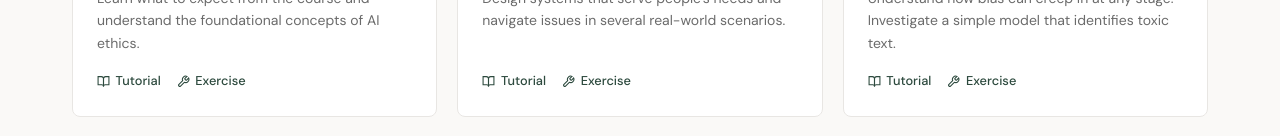
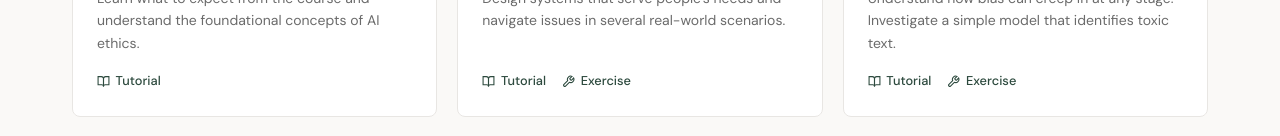
Before and after one commit to var0101/var0101.github.io, a plain HTML site: page index.html in a window 1280 px wide. Shown: the part 2832-2968 px from the top of the page. Drawn offline with nearby package versions, Linux system fonts and the light colour scheme.

Commit message:
Update index.html
Updated Exercise links

```diff
--- a/index.html
+++ b/index.html
@@ -574,7 +574,6 @@
                 <p class="card-description">Learn what to expect from the course and understand the foundational concepts of AI ethics.</p>
                 <div class="course-links">
                     <a href="https://www.kaggle.com/code/var0101/introduction-to-ai-ethics" target="_blank"><svg viewBox="0 0 24 24"><path d="M2 3h6a4 4 0 0 1 4 4v14a3 3 0 0 0-3-3H2z"/><path d="M22 3h-6a4 4 0 0 0-4 4v14a3 3 0 0 1 3-3h7z"/></svg> Tutorial</a>
-                    <a href="https://www.kaggle.com/learn/intro-to-ai-ethics" target="_blank"><svg viewBox="0 0 24 24"><path d="M14.7 6.3a1 1 0 0 0 0 1.4l1.6 1.6a1 1 0 0 0 1.4 0l3.77-3.77a6 6 0 0 1-7.94 7.94l-6.91 6.91a2.12 2.12 0 0 1-3-3l6.91-6.91a6 6 0 0 1 7.94-7.94l-3.76 3.76z"/></svg> Exercise</a>
                 </div>
             </div>
             <div class="card fade-in">
@@ -583,7 +582,7 @@
                 <p class="card-description">Design systems that serve people's needs and navigate issues in several real-world scenarios.</p>
                 <div class="course-links">
                     <a href="https://www.kaggle.com/code/var0101/human-centered-design-for-ai" target="_blank"><svg viewBox="0 0 24 24"><path d="M2 3h6a4 4 0 0 1 4 4v14a3 3 0 0 0-3-3H2z"/><path d="M22 3h-6a4 4 0 0 0-4 4v14a3 3 0 0 1 3-3h7z"/></svg> Tutorial</a>
-                    <a href="https://www.kaggle.com/learn/intro-to-ai-ethics" target="_blank"><svg viewBox="0 0 24 24"><path d="M14.7 6.3a1 1 0 0 0 0 1.4l1.6 1.6a1 1 0 0 0 1.4 0l3.77-3.77a6 6 0 0 1-7.94 7.94l-6.91 6.91a2.12 2.12 0 0 1-3-3l6.91-6.91a6 6 0 0 1 7.94-7.94l-3.76 3.76z"/></svg> Exercise</a>
+                    <a href="https://www.kaggle.com/code/scratchpad/notebook0d87cc0e66/edit" target="_blank"><svg viewBox="0 0 24 24"><path d="M14.7 6.3a1 1 0 0 0 0 1.4l1.6 1.6a1 1 0 0 0 1.4 0l3.77-3.77a6 6 0 0 1-7.94 7.94l-6.91 6.91a2.12 2.12 0 0 1-3-3l6.91-6.91a6 6 0 0 1 7.94-7.94l-3.76 3.76z"/></svg> Exercise</a>
                 </div>
             </div>
             <div class="card fade-in">
@@ -592,7 +591,7 @@
                 <p class="card-description">Understand how bias can creep in at any stage. Investigate a simple model that identifies toxic text.</p>
                 <div class="course-links">
                     <a href="https://www.kaggle.com/code/alexisbcook/identifying-bias-in-ai" target="_blank"><svg viewBox="0 0 24 24"><path d="M2 3h6a4 4 0 0 1 4 4v14a3 3 0 0 0-3-3H2z"/><path d="M22 3h-6a4 4 0 0 0-4 4v14a3 3 0 0 1 3-3h7z"/></svg> Tutorial</a>
-                    <a href="https://www.kaggle.com/learn/intro-to-ai-ethics" target="_blank"><svg viewBox="0 0 24 24"><path d="M14.7 6.3a1 1 0 0 0 0 1.4l1.6 1.6a1 1 0 0 0 1.4 0l3.77-3.77a6 6 0 0 1-7.94 7.94l-6.91 6.91a2.12 2.12 0 0 1-3-3l6.91-6.91a6 6 0 0 1 7.94-7.94l-3.76 3.76z"/></svg> Exercise</a>
+                    <a href="https://www.kaggle.com/code/scratchpad/notebookbb54f1685c/edit" target="_blank"><svg viewBox="0 0 24 24"><path d="M14.7 6.3a1 1 0 0 0 0 1.4l1.6 1.6a1 1 0 0 0 1.4 0l3.77-3.77a6 6 0 0 1-7.94 7.94l-6.91 6.91a2.12 2.12 0 0 1-3-3l6.91-6.91a6 6 0 0 1 7.94-7.94l-3.76 3.76z"/></svg> Exercise</a>
                 </div>
             </div>
             <div class="card fade-in">
@@ -601,7 +600,7 @@
                 <p class="card-description">Learn about four different types of fairness and assess a model trained to judge credit card applications.</p>
                 <div class="course-links">
                     <a href="https://www.kaggle.com/code/alexisbcook/ai-fairness" target="_blank"><svg viewBox="0 0 24 24"><path d="M2 3h6a4 4 0 0 1 4 4v14a3 3 0 0 0-3-3H2z"/><path d="M22 3h-6a4 4 0 0 0-4 4v14a3 3 0 0 1 3-3h7z"/></svg> Tutorial</a>
-                    <a href="https://www.kaggle.com/learn/intro-to-ai-ethics" target="_blank"><svg viewBox="0 0 24 24"><path d="M14.7 6.3a1 1 0 0 0 0 1.4l1.6 1.6a1 1 0 0 0 1.4 0l3.77-3.77a6 6 0 0 1-7.94 7.94l-6.91 6.91a2.12 2.12 0 0 1-3-3l6.91-6.91a6 6 0 0 1 7.94-7.94l-3.76 3.76z"/></svg> Exercise</a>
+                    <a href="https://www.kaggle.com/code/scratchpad/notebook1d6df715f1/edit" target="_blank"><svg viewBox="0 0 24 24"><path d="M14.7 6.3a1 1 0 0 0 0 1.4l1.6 1.6a1 1 0 0 0 1.4 0l3.77-3.77a6 6 0 0 1-7.94 7.94l-6.91 6.91a2.12 2.12 0 0 1-3-3l6.91-6.91a6 6 0 0 1 7.94-7.94l-3.76 3.76z"/></svg> Exercise</a>
                 </div>
             </div>
             <div class="card fade-in">
@@ -610,7 +609,7 @@
                 <p class="card-description">Increase transparency by communicating key information about machine learning models effectively.</p>
                 <div class="course-links">
                     <a href="https://www.kaggle.com/code/var0101/model-cards" target="_blank"><svg viewBox="0 0 24 24"><path d="M2 3h6a4 4 0 0 1 4 4v14a3 3 0 0 0-3-3H2z"/><path d="M22 3h-6a4 4 0 0 0-4 4v14a3 3 0 0 1 3-3h7z"/></svg> Tutorial</a>
-                    <a href="https://www.kaggle.com/learn/intro-to-ai-ethics" target="_blank"><svg viewBox="0 0 24 24"><path d="M14.7 6.3a1 1 0 0 0 0 1.4l1.6 1.6a1 1 0 0 0 1.4 0l3.77-3.77a6 6 0 0 1-7.94 7.94l-6.91 6.91a2.12 2.12 0 0 1-3-3l6.91-6.91a6 6 0 0 1 7.94-7.94l-3.76 3.76z"/></svg> Exercise</a>
+                    <a href="https://www.kaggle.com/code/scratchpad/notebook6fbb7fb8df/edit" target="_blank"><svg viewBox="0 0 24 24"><path d="M14.7 6.3a1 1 0 0 0 0 1.4l1.6 1.6a1 1 0 0 0 1.4 0l3.77-3.77a6 6 0 0 1-7.94 7.94l-6.91 6.91a2.12 2.12 0 0 1-3-3l6.91-6.91a6 6 0 0 1 7.94-7.94l-3.76 3.76z"/></svg> Exercise</a>
                 </div>
             </div>
         </div>
```
